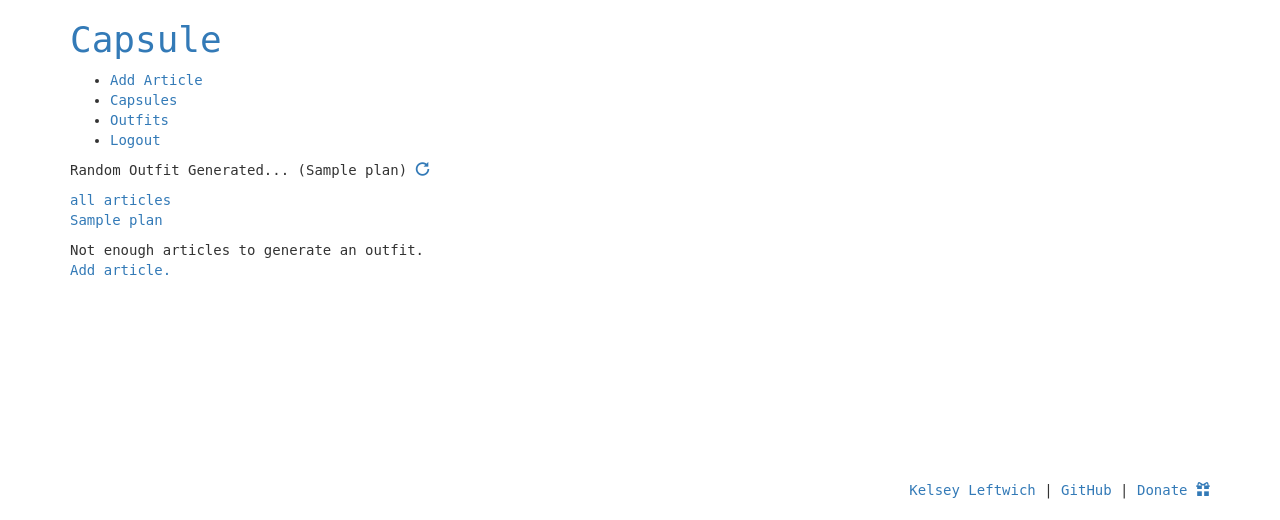
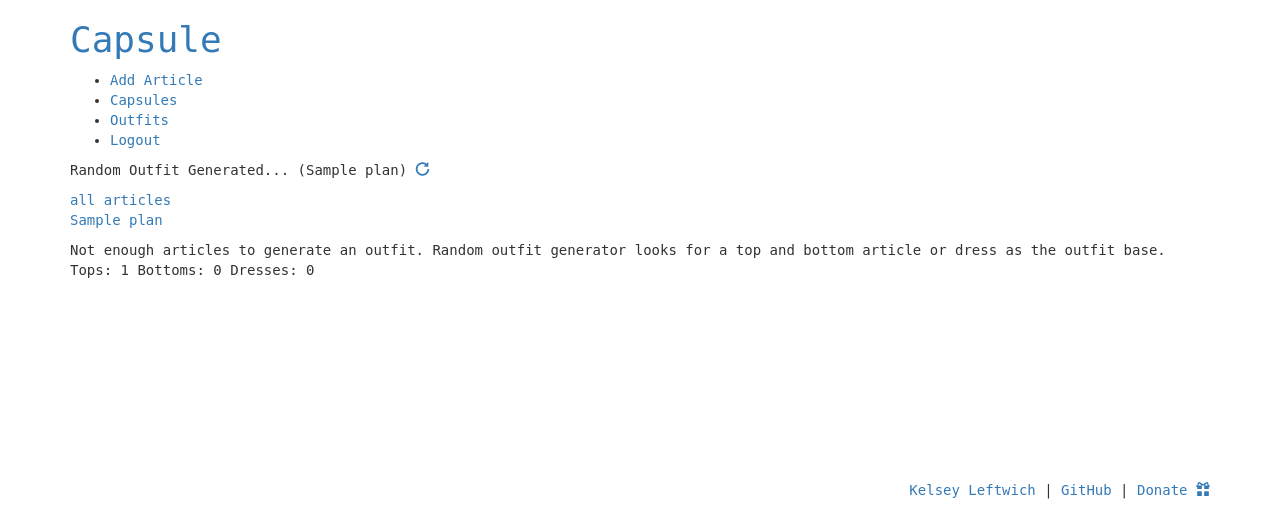
Before and after one commit to kelseyleftwich/capsule_grid, a Django app: page /outfits/random/1/ in a window 1280 px wide. Shown: the top 520 px of the page. Run offline with Django 3.2, Linux system fonts and the light colour scheme; a user stored in the database is signed in; tables that the repository leaves empty hold one stand-in row (values such as "Sample post"); some libraries are stand-ins or nearby versions.

Commit message:
Adds detailed error message when not enough articles for random outfit

```diff
--- a/grid/templates/outfits/outfit_random.html
+++ b/grid/templates/outfits/outfit_random.html
@@ -21,7 +21,11 @@ Home - {{block.super}}
 {% if message %}
 	<p>
 	    {{message}}<br/>
-	    <a href="{% url 'new_article' %}">Add article.</a>
+	    {% if plan %}
+	        Tops: {{plan.tops_actual}}
+	    	Bottoms: {{plan.bottoms_actual}}
+	    	Dresses: {{plan.dresses_actual}}
+	    {% endif %}
 	</p>
 {% endif %}
 
--- a/grid/views.py
+++ b/grid/views.py
@@ -205,7 +205,7 @@ def outfit_random(request, plan_id=None):
 	shoes = articles.filter(article_type='S').order_by('?').first()
 
 	if (articles.filter(article_type='T').count() == 0 or articles.filter(article_type='B').count() == 0) and articles.filter(article_type='D').count() == 0:
-		message = "Not enough articles to generate an outfit."
+		message = "Not enough articles to generate an outfit. Random outfit generator looks for a top and bottom article or dress as the outfit base."
 	else:
 		message = None
 
```
